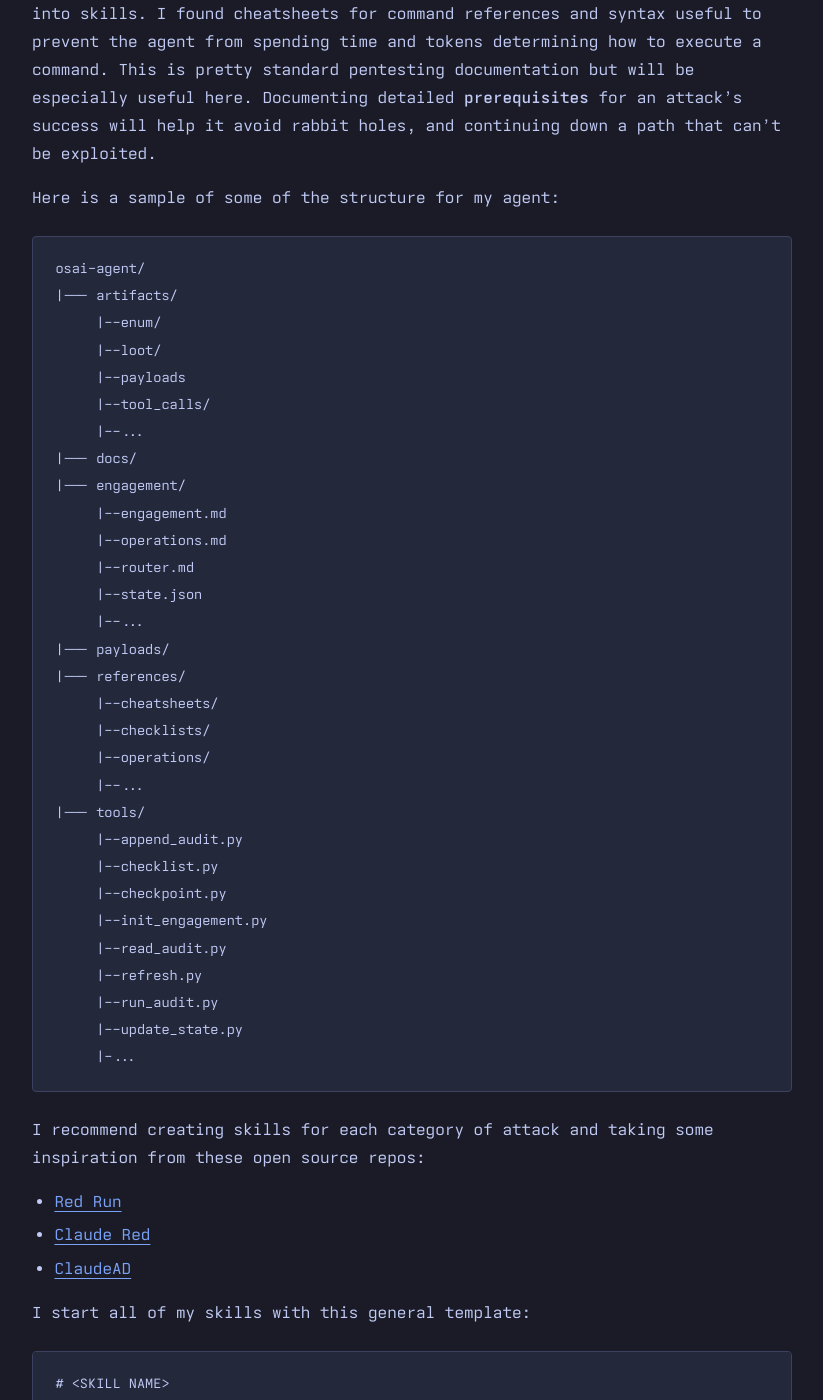
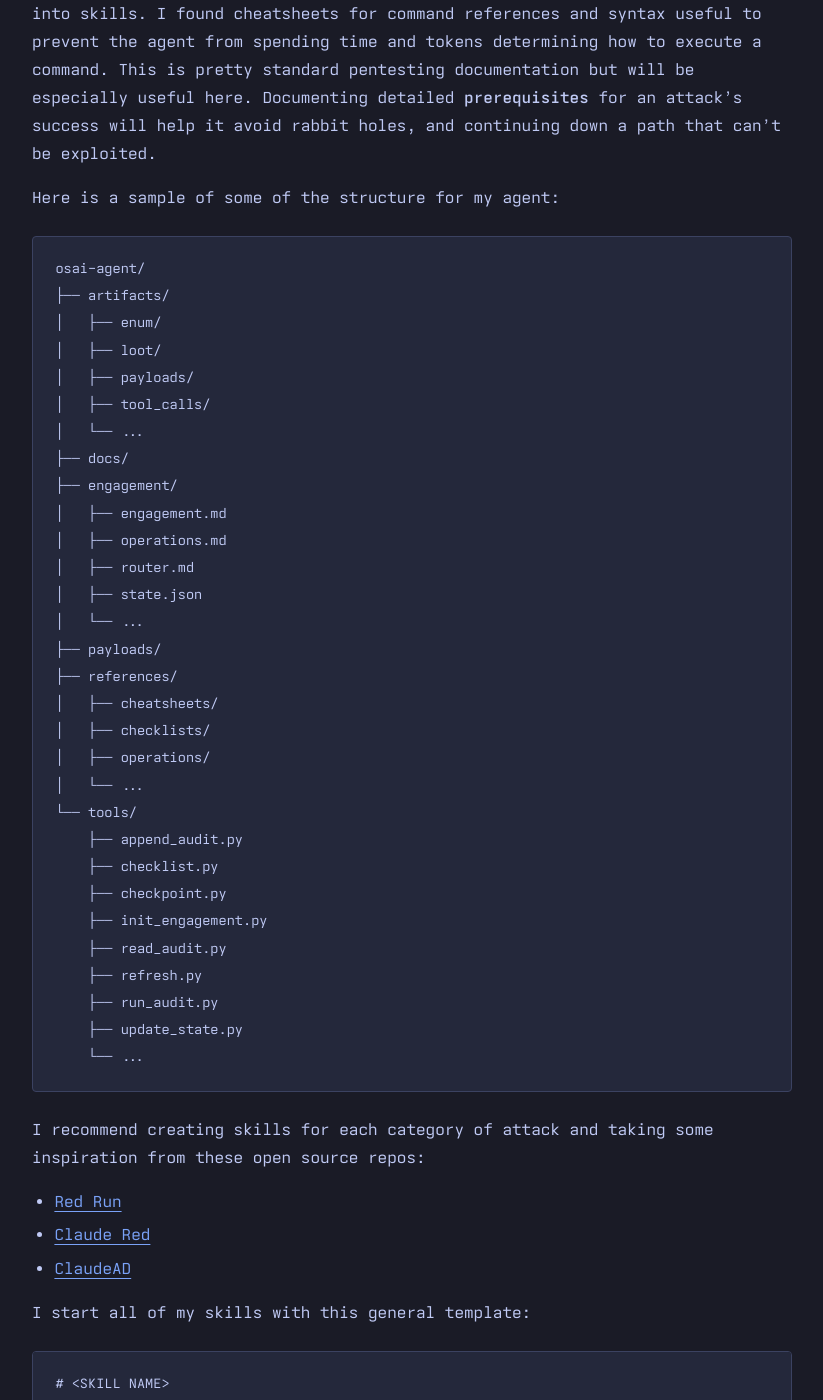
Before and after one commit to 1Gould/1gould.github.io, a Jekyll site: the page built from _posts/2026-11-17-OSAI-Review.md, in a window 1280 px wide and 1400 px high, scrolled down 3050 px. Shown: the whole window, without its empty margins (228-1051 px from the left). Built offline with Jekyll 4.4.1, drawn with Linux system fonts in a browser that asks for light colours.

Commit message:
Improve agent directory tree formatting
- Use connected tree branches and consistent directory markers.
- Explain omitted entries in the partial directory tree.

````diff
--- a/_posts/2026-11-17-OSAI-Review.md
+++ b/_posts/2026-11-17-OSAI-Review.md
@@ -81,35 +81,35 @@ Here is a sample of some of the structure for my agent:
 
 ```text
 osai-agent/
-|--- artifacts/
-     |--enum/
-     |--loot/
-     |--payloads
-     |--tool_calls/
-     |--...
-|--- docs/
-|--- engagement/
-     |--engagement.md
-     |--operations.md
-     |--router.md
-     |--state.json
-     |--...
-|--- payloads/
-|--- references/
-     |--cheatsheets/
-     |--checklists/
-     |--operations/
-     |--...
-|--- tools/
-     |--append_audit.py
-     |--checklist.py
-     |--checkpoint.py
-     |--init_engagement.py
-     |--read_audit.py
-     |--refresh.py
-     |--run_audit.py
-     |--update_state.py
-     |-...
+├── artifacts/
+│   ├── enum/
+│   ├── loot/
+│   ├── payloads/
+│   ├── tool_calls/
+│   └── ...
+├── docs/
+├── engagement/
+│   ├── engagement.md
+│   ├── operations.md
+│   ├── router.md
+│   ├── state.json
+│   └── ...
+├── payloads/
+├── references/
+│   ├── cheatsheets/
+│   ├── checklists/
+│   ├── operations/
+│   └── ...
+└── tools/
+    ├── append_audit.py
+    ├── checklist.py
+    ├── checkpoint.py
+    ├── init_engagement.py
+    ├── read_audit.py
+    ├── refresh.py
+    ├── run_audit.py
+    ├── update_state.py
+    └── ...
 ```
 
 I recommend creating skills for each category of attack and taking some inspiration from these open source repos:
````
